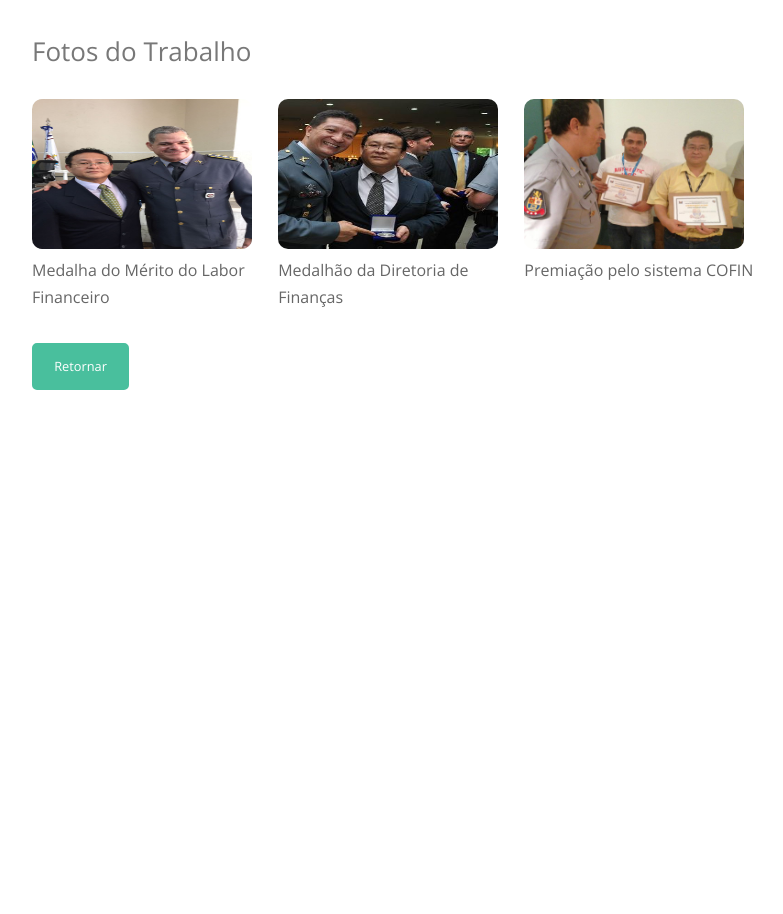
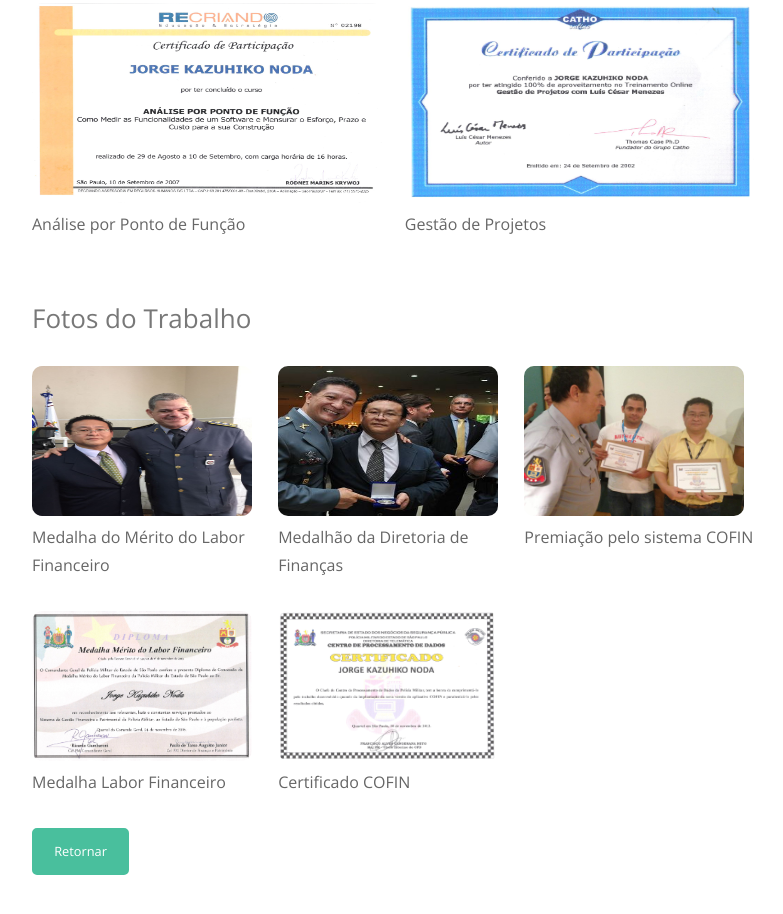
Before and after one commit to jknoda/Site, a plain HTML site: page cv.html in a window 1280 px wide. Shown: the part 3327-4241 px from the top of the page, without its empty margins (470-1253 px from the left). Before the commit the page ends 3789 px from the top, so only its background shows below. Drawn offline with nearby package versions, Linux system fonts and the light colour scheme.

Commit message:
Novas Imagens

```diff
--- a/cv.html
+++ b/cv.html
@@ -147,6 +147,13 @@
                             <p class="recent-works-card-title">Graduação</p>
 							<!--<p>Lorem ipsum dolor sit amet nisl sed nullam feugiat.</p>-->
                         </article>
+                        <article class="recent-works-card">
+                            <a class="imagem-link" href="images/certificados/AnalisePontoFuncao.jpg">
+                                <img src="images/certificados/AnalisePontoFuncao.jpg" alt="AnalisePontoFuncao" width="350" height="200">
+                            </a>
+                            <p class="recent-works-card-title">Análise por Ponto de Função</p>
+							<!--<p>Lorem ipsum dolor sit amet nisl sed nullam feugiat.</p>-->
+                        </article>
                     </div>
                     <div class="col-2">
 
@@ -192,6 +199,13 @@
                             <p class="recent-works-card-title">C++</p>
 							<!--<p>Lorem ipsum dolor sit amet nisl sed nullam feugiat.</p>-->
                         </article>
+                        <article class="recent-works-card">
+                            <a class="imagem-link" href="images/certificados/GestaoProjeto.jpg">
+                                <img src="images/certificados/GestaoProjeto.jpg" alt="GestaoProjeto" width="350" height="200">
+                            </a>
+                            <p class="recent-works-card-title">Gestão de Projetos</p>
+							<!--<p>Lorem ipsum dolor sit amet nisl sed nullam feugiat.</p>-->
+                        </article>
 					</div>
 				</div>
             </section>
@@ -206,13 +220,28 @@
                             <p class="recent-works-card-title">Medalha do Mérito do Labor Financeiro</p>
 							<!--<p>Lorem ipsum dolor sit amet nisl sed nullam feugiat.</p>-->
                         </article>
+						<article class="recent-works-card">
+                            <a class="imagem-link" href="images/trabalho/LaborFinanceiro.jpg">
+                                <img src="images/trabalho/LaborFinanceiro.jpg" alt="LaborFinanceiro" width="220" height="150">
+                            </a>
+                            <p class="recent-works-card-title">Medalha Labor Financeiro</p>
+							<!--<p>Lorem ipsum dolor sit amet nisl sed nullam feugiat.</p>-->
+                        </article>
 					</div>
+
 					<div class="col-1-3">
 						<article class="recent-works-card">
                             <a class="imagem-link" href="images/trabalho/prof01.jpg">
                                 <img src="images/trabalho/prof01.jpg" alt="prof01" width="220" height="150">
                             </a>
                             <p class="recent-works-card-title">Medalhão da Diretoria de Finanças</p>
+							<!--<p>Lorem ipsum dolor sit amet nisl sed nullam feugiat.</p>-->
+                        </article>
+						<article class="recent-works-card">
+                            <a class="imagem-link" href="images/trabalho/CertCOFIN.jpg">
+                                <img src="images/trabalho/CertCOFIN.jpg" alt="CertCOFIN" width="220" height="150">
+                            </a>
+                            <p class="recent-works-card-title">Certificado COFIN</p>
 							<!--<p>Lorem ipsum dolor sit amet nisl sed nullam feugiat.</p>-->
                         </article>
 					</div>
```
Also changed, not shown: images/certificados/AnalisePontoFuncao.jpg (added), images/certificados/GestaoProjeto.jpg (added), images/trabalho/CertCOFIN.jpg (added), images/trabalho/LaborFinanceiro.jpg (added).
